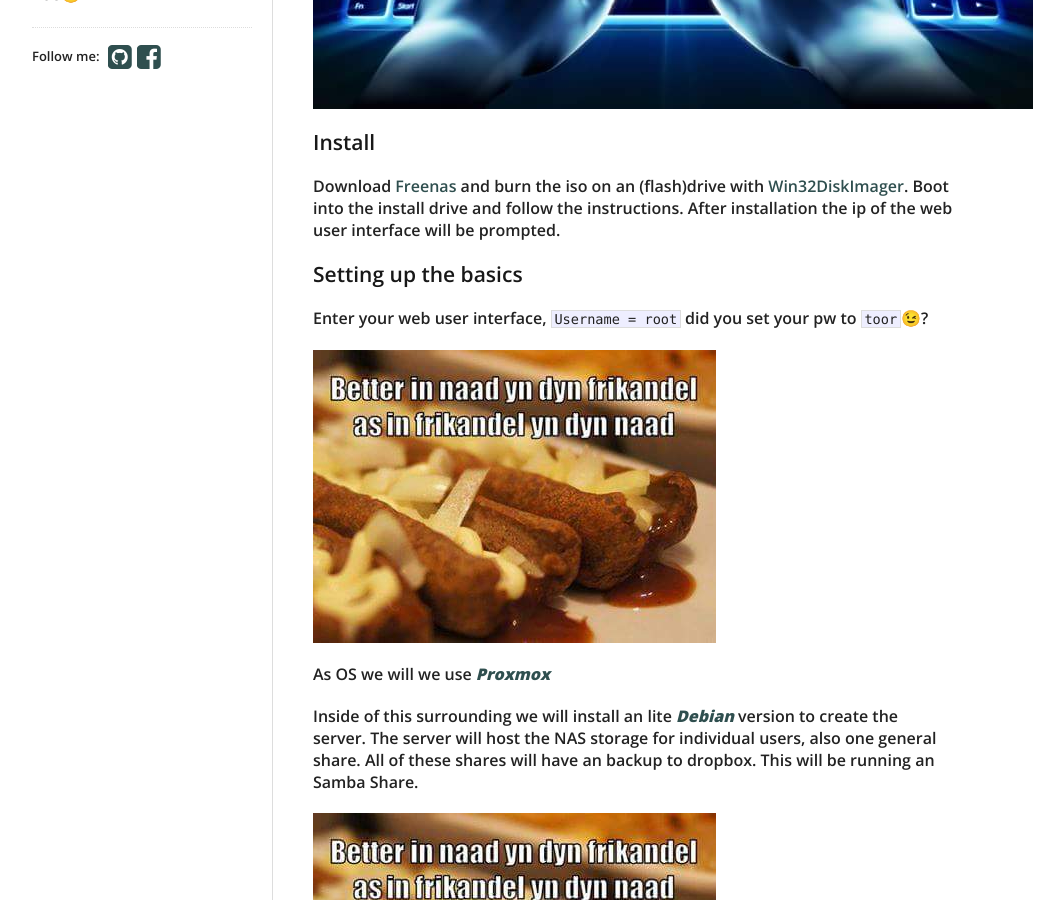
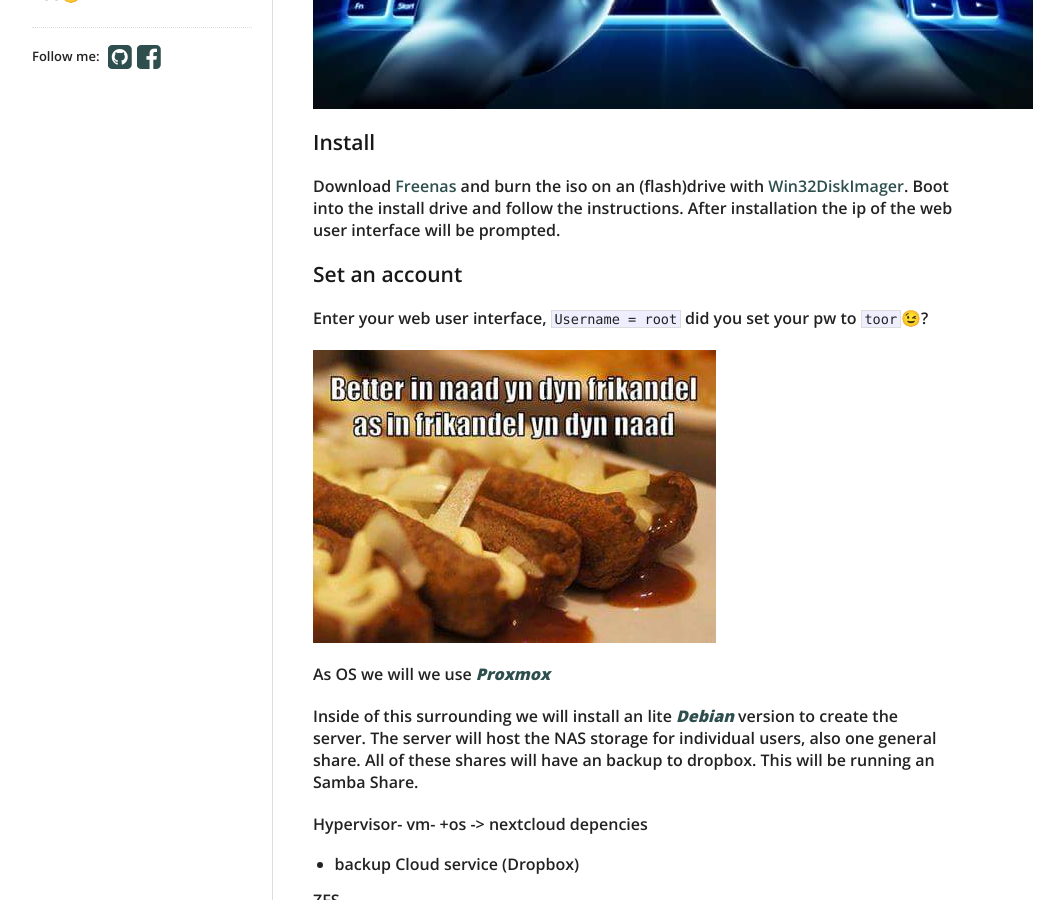
Before and after one commit to sjmst5/sjmst5.github.io, a Jekyll site: the page built from jekyll/_posts/2019-08-29-Storage Server.md, in a window 1280 px wide and 900 px high, scrolled down 468 px. Shown: the whole window, without its empty margins (138-1202 px from the left). Built offline with Jekyll 4.4.1, drawn with Linux system fonts in a browser that asks for light colours; nearby versions of some CDN libraries.

Commit message:
Storage server update

```diff
--- a/jekyll/_posts/2019-08-29-Storage Server.md
+++ b/jekyll/_posts/2019-08-29-Storage Server.md
@@ -11,7 +11,7 @@
 Boot into the install drive and follow the instructions.
 After installation the ip of the web user interface will be prompted.
 
-### Setting up the basics
+### Set an account
 Enter your web user interface, `Username = root` did you set your pw to `toor`😉?
 
 
@@ -26,7 +26,6 @@
 This will be running an Samba Share.
 
 
-![frikandel](/media/2019/08/frikandel.jpg "A cute del")
 
 Hypervisor-
 vm- +os -> nextcloud
```
Also changed, not shown: 2 other files.
